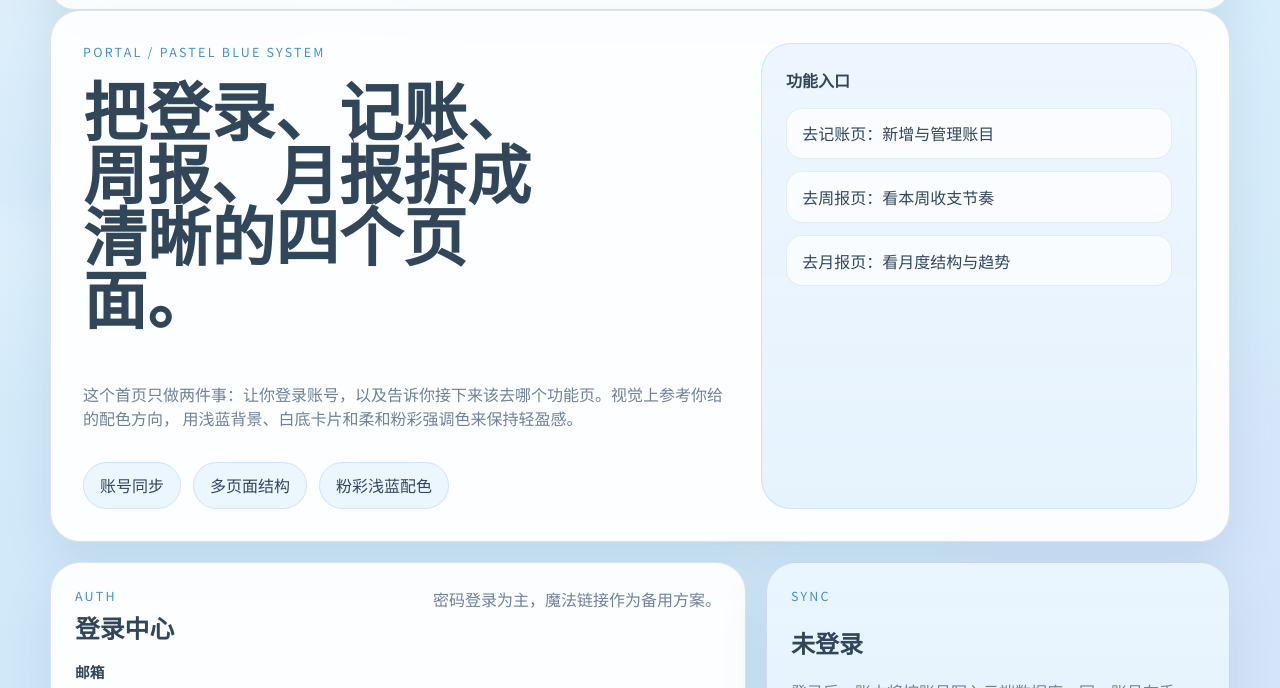
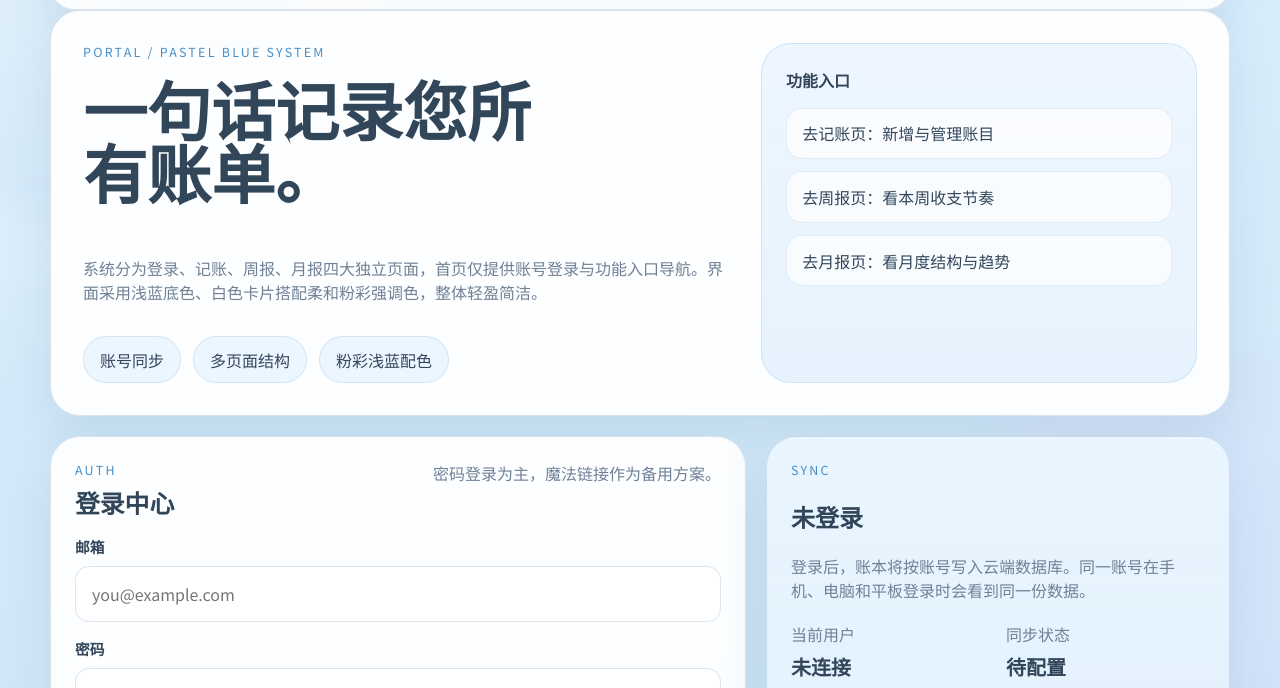
Before and after one commit to BR-HY/accounting, a plain HTML site: page index.html in a window 1280 px wide. Shown: the part 100-788 px from the top of the page. Drawn offline with Linux system fonts and the light colour scheme; a script that the page names is missing.

Commit message:
Update index.html

```diff
--- a/index.html
+++ b/index.html
@@ -37,10 +37,9 @@
       <section class="hero card">
         <div class="hero-copy">
           <p class="eyebrow">Portal / Pastel Blue System</p>
-          <h1>把登录、记账、周报、月报拆成清晰的四个页面。</h1>
+          <h1>一句话记录您所有账单。</h1>
           <p class="hero-text">
-            这个首页只做两件事：让你登录账号，以及告诉你接下来该去哪个功能页。视觉上参考你给的配色方向，
-            用浅蓝背景、白底卡片和柔和粉彩强调色来保持轻盈感。
+            系统分为登录、记账、周报、月报四大独立页面，首页仅提供账号登录与功能入口导航。界面采用浅蓝底色、白色卡片搭配柔和粉彩强调色，整体轻盈简洁。
           </p>
           <div class="hero-tags">
             <span>账号同步</span>
```
